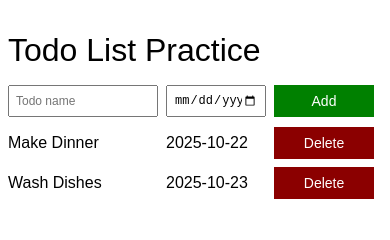
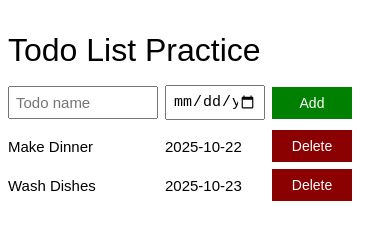
Before and after one commit to ankammarao-portfolio/todo-app, a plain HTML site: page index.html in a window 390 px wide. Drawn offline with Linux system fonts and the light colour scheme.

Commit message:
Update mobile-todo.css

```diff
--- a/styles/mobile-todo.css
+++ b/styles/mobile-todo.css
@@ -5,15 +5,11 @@
     }
     .todo-grid,.todo-input-grid {
       display:grid;
-      grid-template-columns: 150px 100px 100px;
-      column-gap: 8px;
-      row-gap: 8px;
+      grid-template-columns: 150px 100px 80px;
+
       align-items: center;
     }
-    .todo-input-grid {
-      margin-bottom: 10px;
-      align-items: stretch;
-    }
+
 
     .add-todo-button,
     .delete-todo-button  {
@@ -23,11 +19,8 @@
 
     .name-input,
     .due-date-input {
-      font-size: 12px;
+      font-size: 15px;
       padding: 6px;
     }
 
-     .todo-grid {
-      font-size: 16px;
     }
-    }
```
